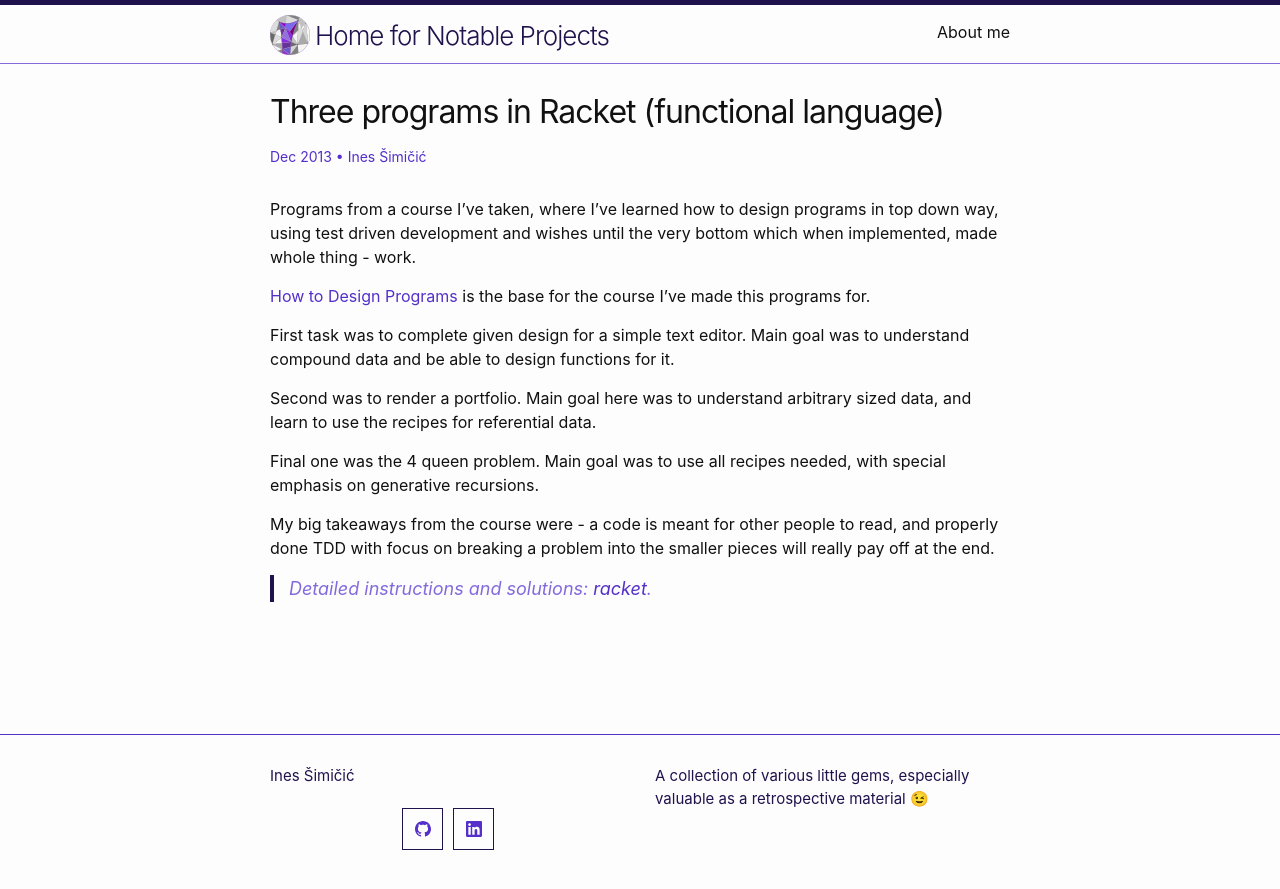
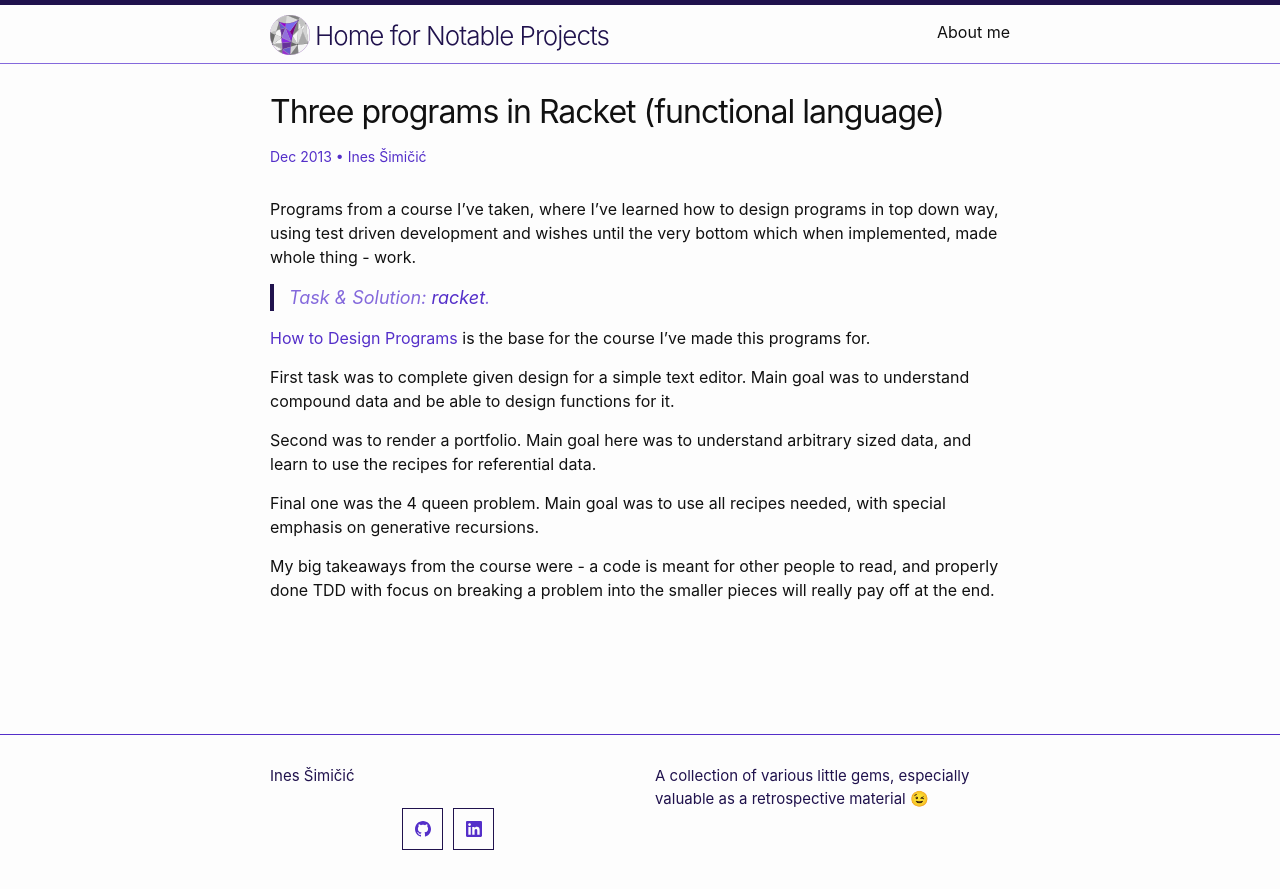
Before and after one commit to inesucrvenom/inesucrvenom.github.io, a Jekyll site: the page built from _posts/2013-12-01-racket.md, in a window 1280 px wide. Shown: the top 889 px of the page. Built offline with Jekyll 4.4.1, drawn with Linux system fonts in a browser that asks for light colours; emoji names are drawn with the system emoji font.

Commit message:
put repo link upwards

```diff
--- a/_posts/2013-12-01-racket.md
+++ b/_posts/2013-12-01-racket.md
@@ -5,9 +5,11 @@ image: assets/post-mix.png
 
 Programs from a course I've taken, where I've learned how to design programs in top down way, using test driven development and wishes until the very bottom which when implemented, made whole thing - work.
 
+> Task & Solution: [racket](https://github.com/inesucrvenom/practice-archive/tree/master/racket).
+
+<!--more-->
 [How to Design Programs](https://htdp.org/2020-5-6/Book/index.html) is the base for the course I've made this programs for.
 
-<!--more-->
 First task was to complete given design for a simple text editor.
 Main goal was to understand compound data and be able to design functions for it.
 
@@ -18,5 +20,3 @@ Final one was the 4 queen problem.
 Main goal was to use all recipes needed, with special emphasis on generative recursions.
 
 My big takeaways from the course were - a code is meant for other people to read, and properly done TDD with focus on breaking a problem into the smaller pieces will really pay off at the end.
-
-> Detailed instructions and solutions: [racket](https://github.com/inesucrvenom/practice-archive/tree/master/racket).
```
